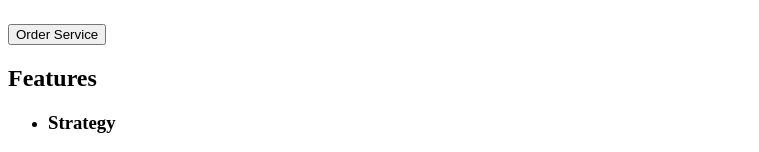
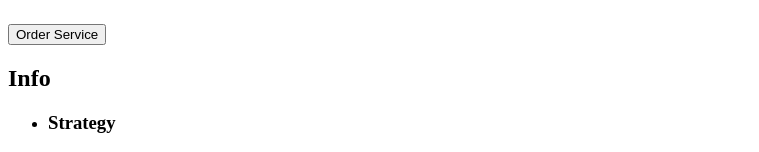
Before and after one commit to Ukulele404/goit-markup-hw-01, a plain HTML site: page index.html in a window 1280 px wide. Shown: the part 191-343 px from the top of the page, without its empty margins (0-759 px from the left). Drawn offline with Linux system fonts and the light colour scheme.

Commit message:
Update index.html

```diff
--- a/index.html
+++ b/index.html
@@ -32,13 +32,14 @@
 
 <!-- Section 1 -->
         <section>
-            <h1> Effective Solutions for Your Business</h1>
+            <h1> Effective Solutions for Your Business </h1>
             <button type="button">Order Service</button>
     </section>
 
 <!-- Section 2 -->
-        <h2>Features</h2>
+
          <section>
+            <h2> Info </h2>
             <ul>
             <li> <h3>Strategy</h3>
               <p>Our goal is to identify the business
@@ -64,7 +65,7 @@
 
         <!-- Section 3 -->
         <section>
-            <h2>What are we doing</h2>
+            <h2> What are we doing </h2>
            <ul>
             <li><img src="./images/pc.jpg" alt="PC with website" width="360"/></li>
             <li><img src="./images/phone.jpg" alt="phone with 4 screen" width="360"/></li>
@@ -74,7 +75,7 @@
 
         <!-- Section 4 -->
         <section>
-            <h2>Our Team</h2>
+            <h2> Our Team </h2>
             <ul>
                 <li>
                     <img
```
